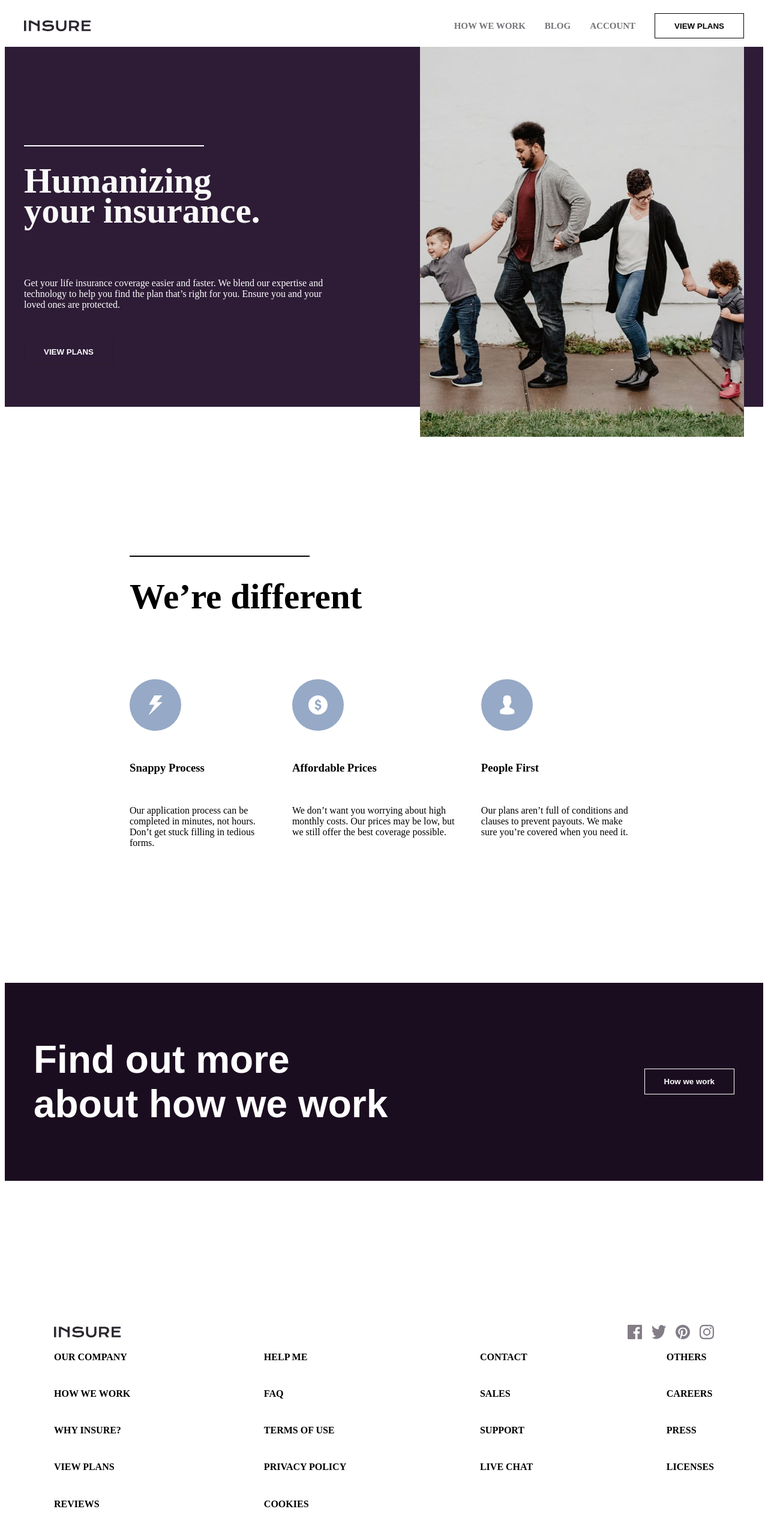
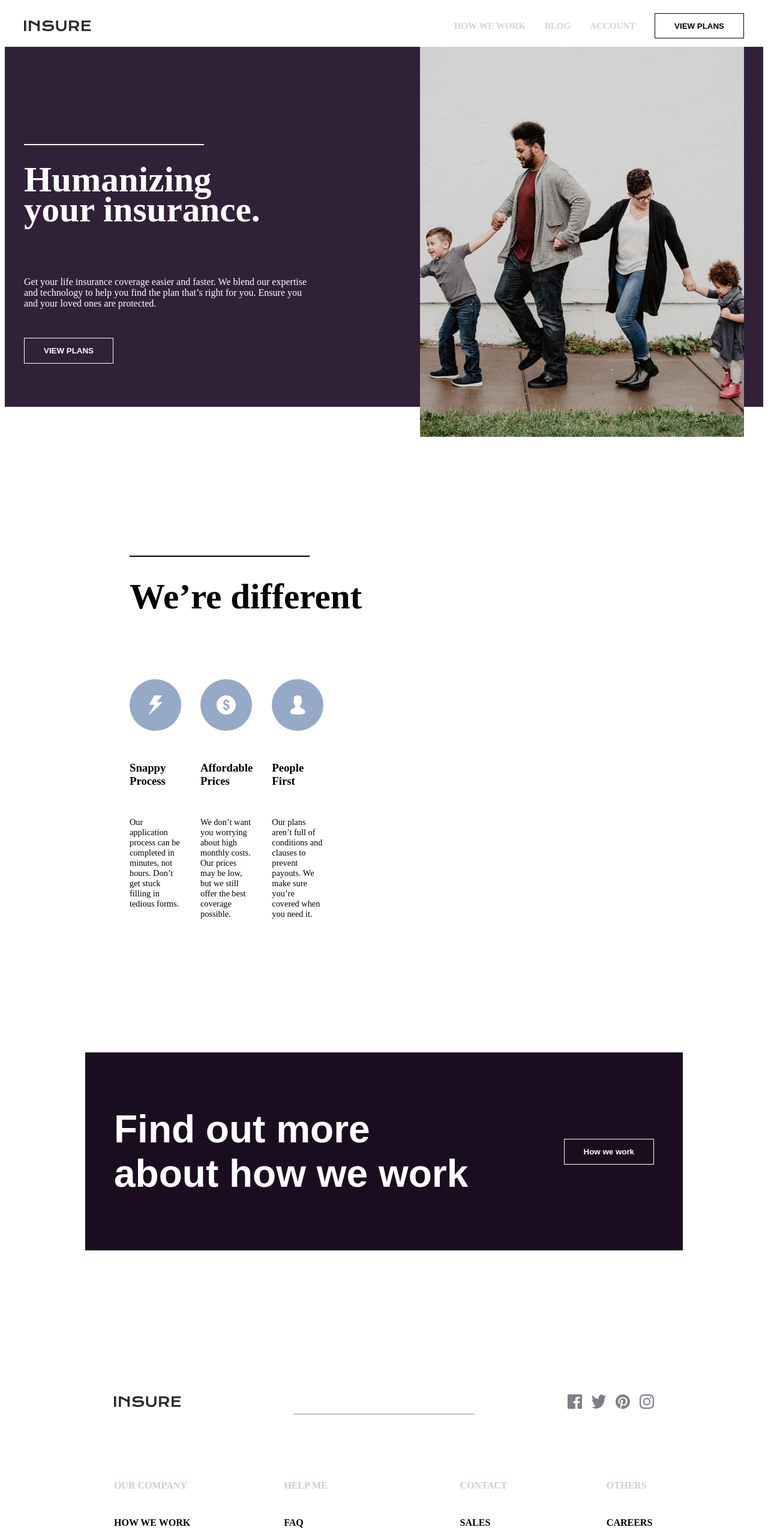
Before and after one commit to Tumelo7843/insure-landing-page-master-main, a plain HTML site: page index.html in a window 1280 px wide. Shown: the top 2560 px of the page at 60% size. Drawn offline with Linux system fonts and the light colour scheme.

Commit message:
Add files via upload

```diff
--- a/index.html
+++ b/index.html
@@ -1,4 +1,4 @@
-<!DOCTYPE html>
+<DOCTYPE html>
 <html lang="en">
 
 <head>
@@ -12,11 +12,11 @@
     <header>
         <nav>
             <div class="nav-container">
-                <img src="./images/logo.svg"/>
+                <img src="./images/logo.svg" />
                 <ul class="nav-linke">
-                    <li class="nav-link">How we work</li>
-                    <li class="nav-link">Blog</li>
-                    <li class="nav-link">Account</li>
+                    <li class="nav-link"><a>How we work</a></li>
+                    <li class="nav-link"><a>Blog</a></li>
+                    <li class="nav-link"><a>Account</a></li>
                     <li class="nav-link"><button>View plans</button></li>
                 </ul>
 
@@ -25,7 +25,7 @@
         </nav>
     </header>
     <main>
-        <div class="main-cntainer">
+        <div class="main-container">
             <div class="stand">
 
                 <div class="stand-container">
@@ -39,7 +39,7 @@
                         <button class="vplan-btn">View plans</button>
                     </div>
                     <div class="stand-img">
-                        <img src="./images/image-intro-desktop.jpg" alt="intro"  />
+                        <img src="./images/image-intro-desktop.jpg" alt="intro" />
                     </div>
                 </div>
             </div>
@@ -91,13 +91,14 @@
         <div class="footer-container">
             <div class="socials">
                 <img src="./images/logo.svg" alt="logo" />
-                <div>
+                <div class="media">
                     <img src="./images/icon-facebook.svg" alt="" />
                     <img src="./images/icon-twitter.svg" alt="" />
                     <img src="./images/icon-pinterest.svg" alt="" />
                     <img src="./images/icon-instagram.svg" alt="" />
                 </div>
             </div>
+            <hr class="line"/>
             <div class="links">
                 <div class="column">
                     <h4 class="column-title">Our company</h4>
--- a/style.css
+++ b/style.css
@@ -1,5 +1,3 @@
-
-
     header {
         background-color: var(--Very-Light-Gray);
     }
@@ -26,37 +24,37 @@ nav {
         gap: 2rem;
         list-style: none;
     }
-.nav-linke:hover{
-    filter: brightness(0);
-}
 
     .nav-link {
         text-transform: uppercase;
         font-size: 15px;
         cursor: pointer;
-    color: rgb(116, 116, 121);
+        color: lightgray;
         font-weight: 700;
         background-color: transparent;
-
     }
 
+    .nav-link:hover {
+        transition: all 0.3s;
+        color: black;
+        border: auto 10px solid;
+    }
 
     .nav-linke button {
         text-transform: uppercase;
-    padding: 0.8rem 2rem ;
+        padding: 0.8rem 2rem;
         background-color: transparent;
-    border: 200px solid ;
+        border: 200px solid;
         font-weight: 700;
         cursor: pointer;
         border: 1px solid;
+    }
 
-}
-.nav-linke button:hover{
+    .nav-linke button:hover {
         transition: all 0.3s;
         color: white;
-    border:auto 10px solid;
+        border: auto 10px solid;
         background-color: rgb(34, 22, 46);
-
     }
 
     .menu-btn {
@@ -64,21 +62,18 @@ nav {
     }
 
     .stand {
-    background-color:rgb(46, 28, 54);
+        background-color: rgb(49, 33, 56);
         height: 600px;
-    display: flex;
-    align-items: center;
-    justify-content: center;
-    position: relative;
-    --Very-Light-Gray: hsl(0, 0%, 98%);
+        color: white;
     }
+
     .stand-container {
         display: flex;
         align-items: center;
-    gap: 10rem;
+        gap: 11rem;
         width: 100%;
         max-width: 1200px;
-    margin: auto auto;
+        margin: auto;
     }
 
     .stand-container .title {
@@ -87,7 +82,8 @@ nav {
         line-height: 50px;
         color: var(--Very-Light-Gray);
     }
-.content .title::before{
+
+    .content .title::before {
         content: " ";
         margin-bottom: 2rem;
         width: 300px;
@@ -95,6 +91,7 @@ nav {
         display: block;
         background-color: white;
     }
+
     .stand-container .content {
         display: flex;
         flex-direction: column;
@@ -102,15 +99,14 @@ nav {
         gap: 2rem;
     }
 
-
-.stand-container .info{
-    color:white
+    .info {
+        color: white
     }
 
     .vplan-btn {
         padding: 0.8rem 2rem;
         text-transform: uppercase;
-    border: 1px solid rgb(44, 24, 39);
+        border: 1px solid white;
         color: white;
         background-color: transparent;
         cursor: pointer;
@@ -119,11 +115,12 @@ nav {
 
     .vplan-btn:hover {
         transition: all 0.3s;
-    color:rgb(54, 20, 37);
+        color: rgb(54, 20, 37);
         background-color: white;
     }
+
     .how-section {
-    margin: 13rem ;
+        margin: 13rem;
     }
 
     .how-container {
@@ -139,7 +136,7 @@ nav {
         font-size: 3.7rem;
     }
 
-.how-container .title::before {
+    .title::before {
         content: " ";
         margin-bottom: 2rem;
         width: 300px;
@@ -147,7 +144,6 @@ nav {
         display: block;
         background-color: black;
     }
-
 
     .line {
         display: flex;
@@ -161,18 +157,22 @@ nav {
         gap: 2rem;
     }
 
+    .icon-info {
+        font-size: 3.8mm;
+    }
+
     .icon-content {
         display: flex;
         flex-direction: column;
         gap: 1rem;
     }
 
-.icon-content .card-title {
+    .card-title {
         font-family: var(--header-font);
         font-size: 1.5rem;
     }
 
-.icon-content .card-info {
+    .card-info {
         line-height: 1.5rem;
         color: darkgray;
     }
@@ -182,46 +182,42 @@ nav {
     }
 
     .work-container {
-    max-width: 1200px;
+        max-width: 900px;
         margin: 0 auto;
-    background-color:rgb(27, 13, 32);
+        background-color: rgb(27, 13, 32);
         padding: 3rem;
         display: flex;
         justify-content: space-between;
         align-items: center;
-
         background-position: top right;
     }
 
     .work-container h1 {
-    font-family:  Arial;
+        font-family: Arial;
         font-size: 4rem;
         color: white;
         display: flex;
     }
 
-.work-container button{
+    .work-container button {
         font-weight: 700;
         border: 1px solid;
         padding: 0.8rem 2rem;
         color: white;
         background-color: transparent;
+    }
 
-}
-.work-container button:hover{
-    transition: all 0.3s;
+    .work-container button:hover {
         color: rgb(43, 21, 37);
         background-color: white;
-
     }
 
     .footer-container {
-    max-width: 1100px;
+        max-width: 900px;
         margin: 0 auto;
         padding: 5rem 0;
         display: flex;
         flex-direction: column;
-
     }
 
     .socials {
@@ -235,14 +231,19 @@ nav {
         gap: 1rem;
     }
 
+    .socials img {
+        cursor: pointer;
+    }
+
     .socials div img:hover {
         filter: brightness(0);
     }
 
     .links {
-    display:flex ;
+        display: flex;
         align-items: flex-start;
         justify-content: space-between;
+        margin-top: 5rem;
     }
 
     .column {
@@ -252,9 +253,9 @@ nav {
         text-transform: uppercase;
     }
 
-.column .column-title {
+    .column-title {
         margin-bottom: 1rem;
-    color: var(--Dark-Grayish-Violet);
+        color: rgb(214, 203, 203);
     }
 
     .column p {
@@ -265,3 +266,6 @@ nav {
     .column p:hover {
         text-decoration: underline;
     }
+    .line{
+        width: 300px;
+    }
```
Lines whose indentation alone changed are shown as unchanged.
